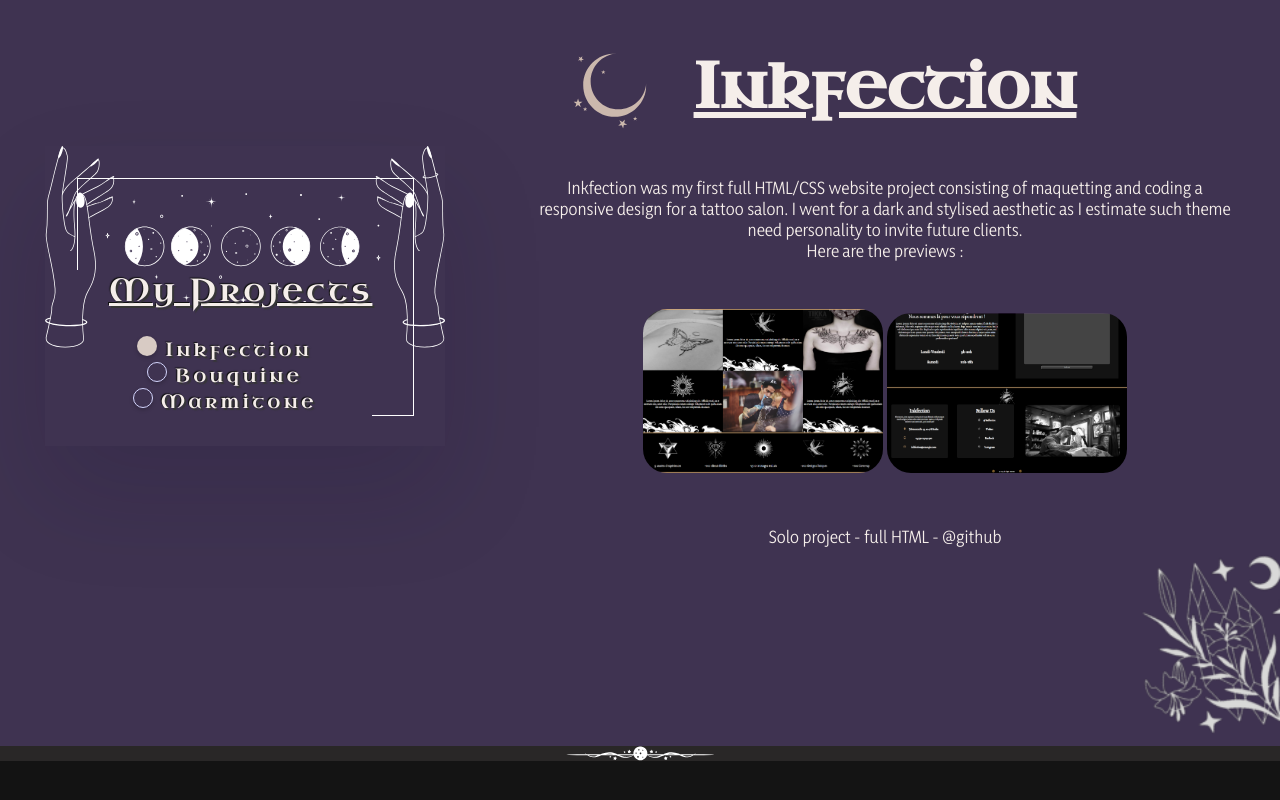
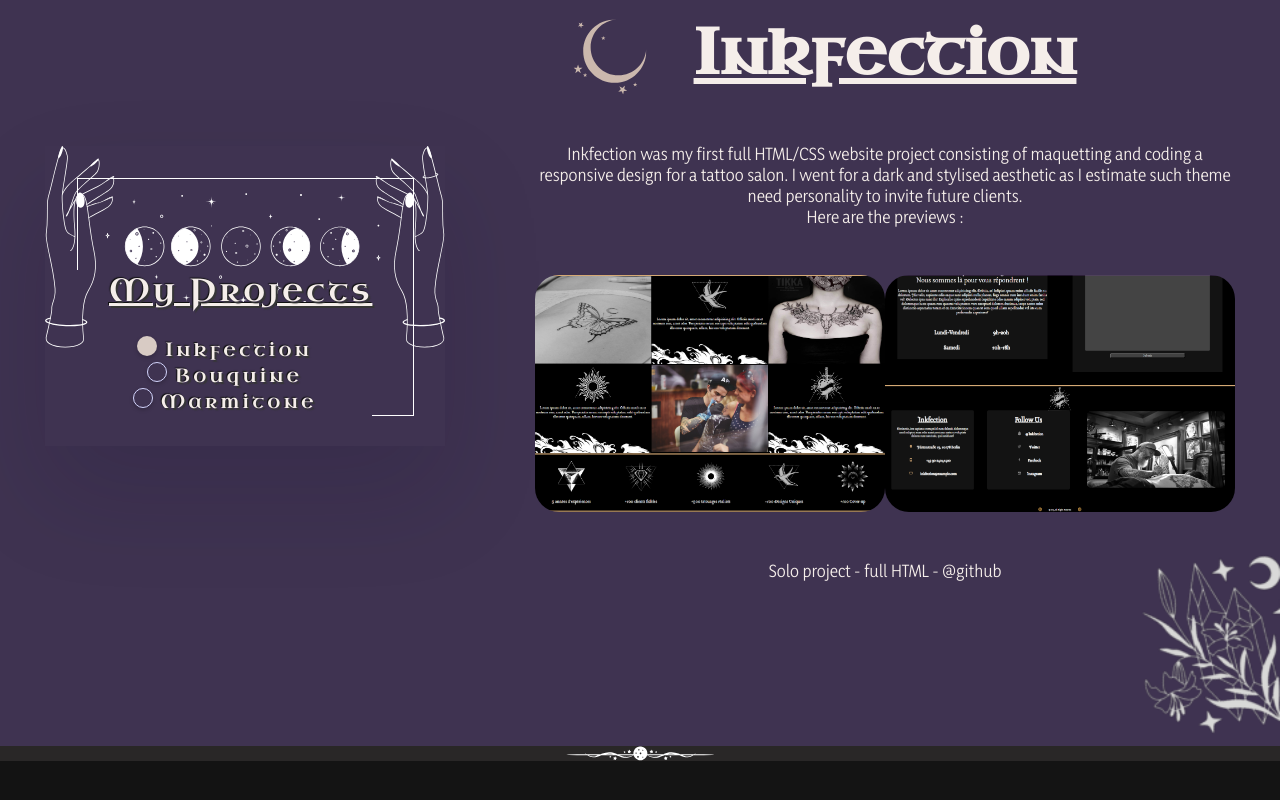
Before and after one commit to Anathariel/Portfolio, a plain HTML site: page index.html in a window 1280 px wide. Shown: the part 2926-3726 px from the top of the page. Drawn offline with Linux system fonts and the light colour scheme.

Commit message:
Add tools and attempted preview img for project

```diff
--- a/CSS/style.scss
+++ b/CSS/style.scss
@@ -47,6 +47,7 @@ hr {
     margin: 0 auto;
     padding: 0;
     box-sizing: border-box;
+    scroll-behavior: smooth;
 }
 
 .max-row {
@@ -526,7 +527,7 @@ header {
 //* ------------------------------- PROJECTS -------------------------------- ~\\
 
 #projects {
-    height: 900px;
+    min-height: 900px;
     background: url(../Ressources/Images/tiltedcrystals.png) bottom right / 15% no-repeat;
     background-color: $purple;
     display: flex;
@@ -621,10 +622,13 @@ header {
         }
 
         figure {
+            display: inline-flex;
+            flex-direction: row;
+            flex-wrap: wrap;
             padding-top: 3rem;
 
             img{
-                width: 15rem;
+                width: 50%;
                 border-radius: 1.5rem;
                 cursor: pointer;
             }
--- a/index.html
+++ b/index.html
@@ -5,7 +5,7 @@
     <meta charset="UTF-8">
     <meta http-equiv="X-UA-Compatible" content="IE=edge">
     <meta name="viewport" content="width=device-width, initial-scale=1.0">
-    <meta name="theme-color" content="#000000" />
+    <meta name="theme-color" content="#1e293b" />
     <meta name="Portfolio" content="Portfolio personal project">
     <title>Ange Portfolio</title>
     <link rel="stylesheet" href="./CSS/font.css">
@@ -278,7 +278,7 @@
         <div id="toolsRecap">
             <h2 class="white lotr insetShadow">Tools I'm familiar with</h2>
             <p class="white yaldevi insetShadow">
-                ✧ Figma <br>✧ Git / GitHub <br>✧ VS Code
+                ✧ Figma ✧ Git / GitHub ✧ VS Code <br> ✧ Notion ✧ Trello
             </p>
         </div>
         <div id="skillsdetails">
```
Also changed, not shown: indexfr.html (+1 -1 lines), CSS/style.css, 1 other file.
